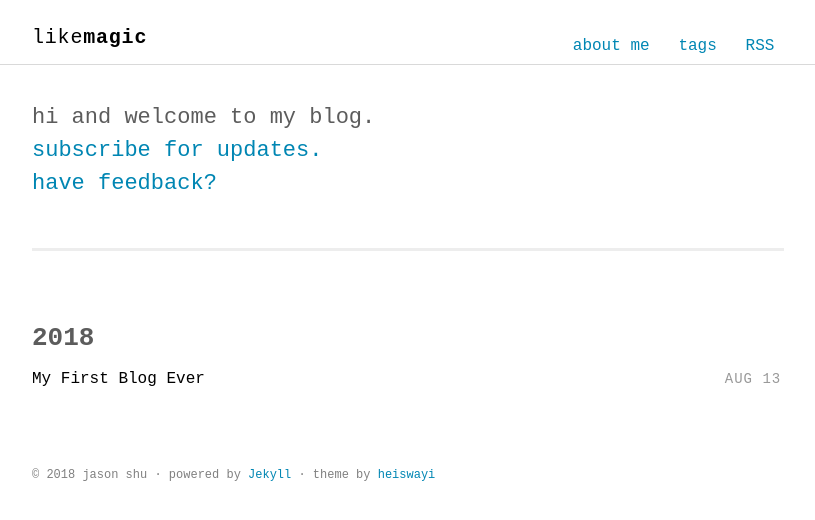
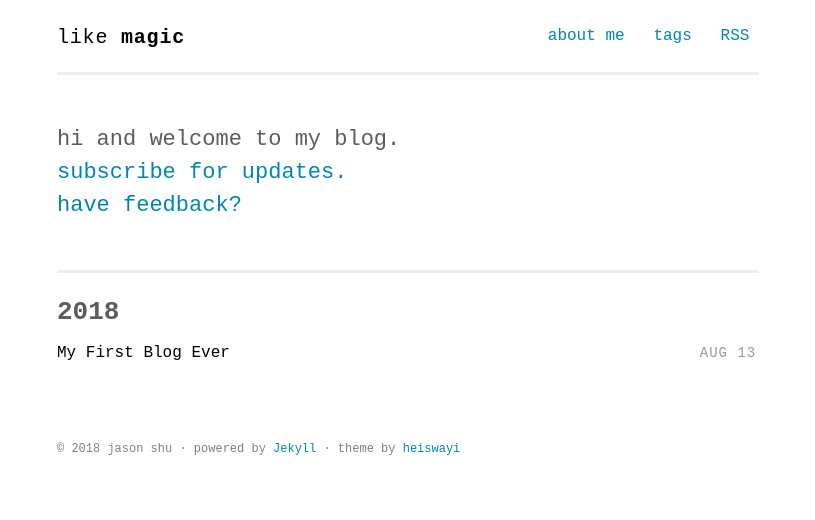
Before and after one commit to j4sonshu/likemagic, a Jekyll site: the page built from index.html, in a window 1280 px wide. Shown: the top 520 px of the page, without its empty margins (232-1047 px from the left). Built offline with Jekyll 4.4.1, drawn with Linux system fonts in a browser that asks for light colours; some web fonts are replaced.

Commit message:
padding mobile

```diff
--- a/_includes/nav.html
+++ b/_includes/nav.html
@@ -1,11 +1,25 @@
+<nav class="nav">
 
-<nav class="nav">
   <div class="container">
-    <h1 class="logo"><a href="{{ '/' | prepend: site.url }}">{{ site.title_left }}<span>{{ site.title_right }}</span></a></h1>
+
+    <h1 class="logo">
+      <a href="{{ '/' | prepend: site.url }}">{{ site.title_left }}
+        <span>{{ site.title_right }}</span>
+      </a>
+    </h1>
+
     <ul class="navbar">
-      <li><a href="{{ '/about' | prepend: site.url }}">about me</a></li>
-      <li><a href="{{ '/tags' | prepend: site.url }}">tags</a></li>
-      <li><a href="{{ "/feed.xml" | prepend: site.url }}" target="_blank">RSS</a></li>
+      <li>
+        <a href="{{ '/about' | prepend: site.url }}">about me</a>
+      </li>
+      <li>
+        <a href="{{ '/tags' | prepend: site.url }}">tags</a>
+      </li>
+      <li>
+        <a href="{{ " /feed.xml " | prepend: site.url }}" target="_blank">RSS</a>
+      </li>
     </ul>
+
+    <div class="divider"></div>
   </div>
 </nav>
--- a/assets/scss/_layout.scss
+++ b/assets/scss/_layout.scss
@@ -42,7 +42,7 @@
   padding: $base-spacing;
   margin-left: auto;
   margin-right: auto;
-  max-width: 800px;
+  max-width: 750px;
   font-weight: normal;
 }
 
@@ -67,8 +67,6 @@
 }
 
 .site-header {
-  border-bottom: 1px solid lighten($light-gray-color, 5%);
-  margin-bottom: $small-spacing;
 
 }
 
@@ -110,7 +108,7 @@
   float: right;
   margin: 0;
   position: relative;
-  padding-top: 10px;
+  padding: 0;
   pointer-events: all;
   cursor: pointer;
 
@@ -260,7 +258,6 @@
 
 .divider {
   border-top: 0.2em solid lighten($light-gray-color, 13%);
-  margin-bottom: $base-spacing * 2;
   margin-top: $base-spacing * 2;
 }
 
```
